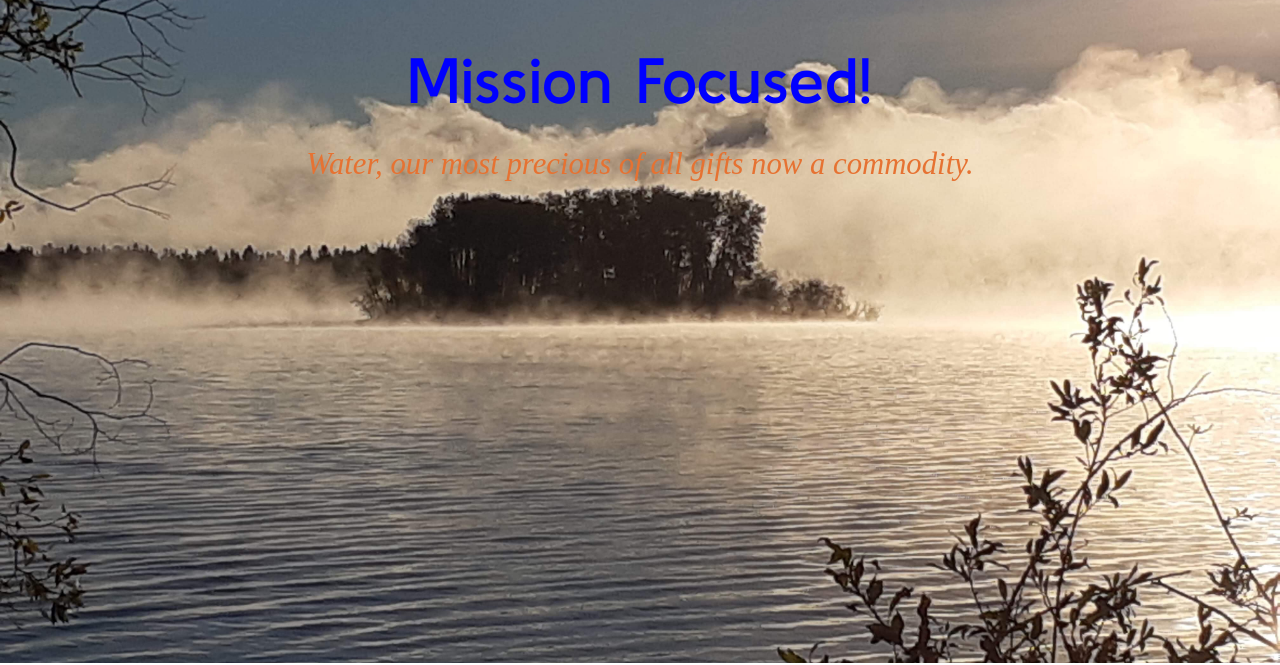
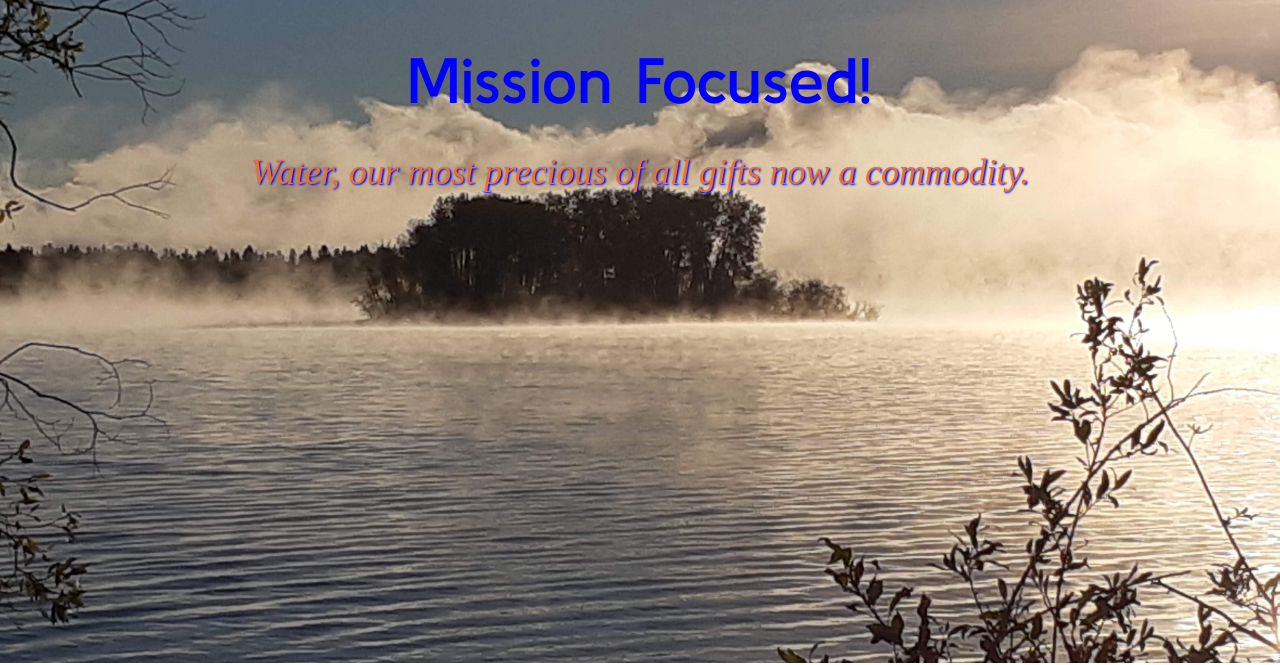
Before and after one commit to Raymond186/javascript-project2-watercoin, a plain HTML site: page index.html in a window 1280 px wide. Shown: the part 137-802 px from the top of the page. Drawn offline with nearby package versions, Linux system fonts and the light colour scheme.

Commit message:
adjusted text shadow on banner

```diff
--- a/styles/sass/_header.scss
+++ b/styles/sass/_header.scss
@@ -78,10 +78,10 @@ header {
       margin: 0;
     }
     p {
-      font-size: 2.4rem;
+      font-size: 2.8rem;
       font-style: oblique;
       font: outline;
-      text-shadow: 3px blue;
+      text-shadow: 1.4px 1.4px 2px blue;
     }
   }
 }
```
Also changed, not shown: index.html (+1 -1 lines), styles/style.css.
